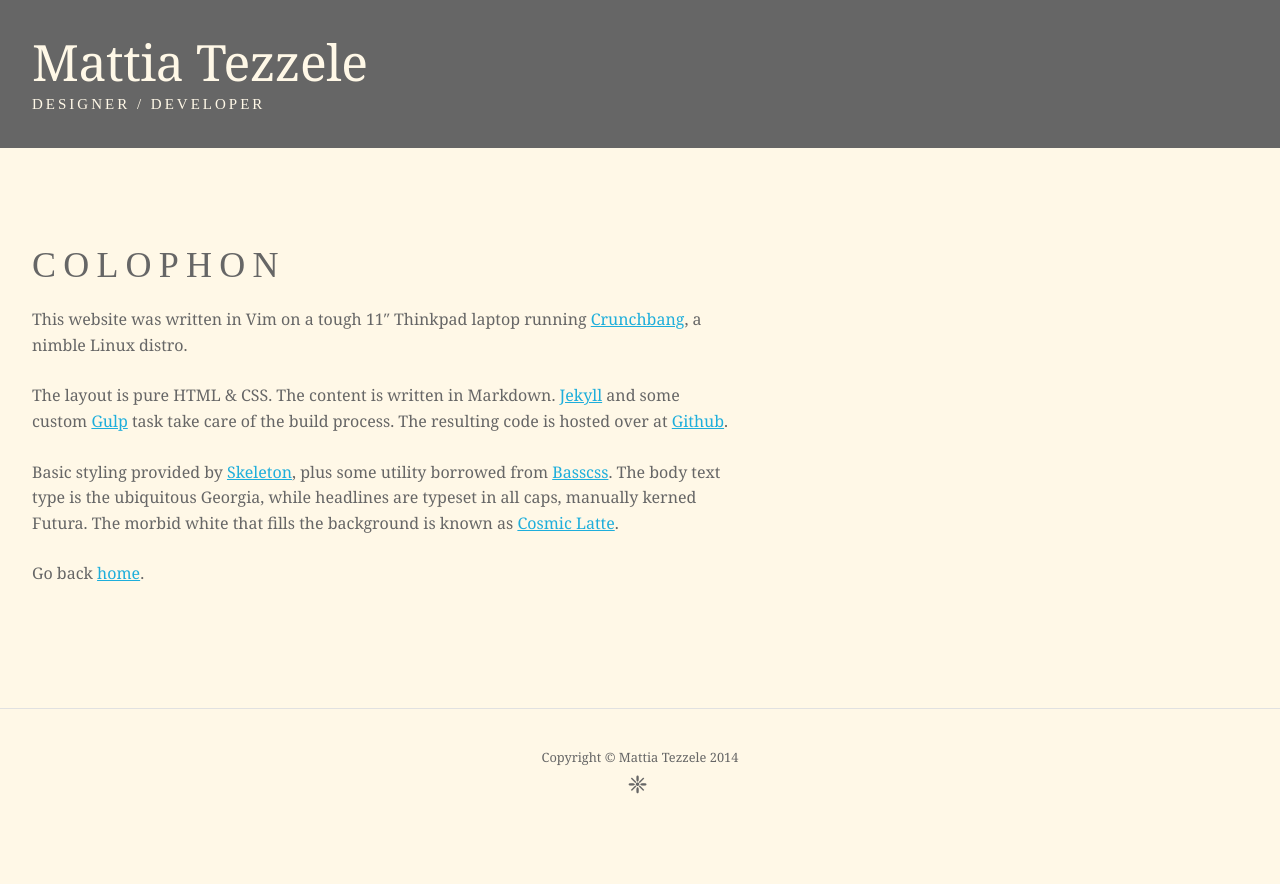
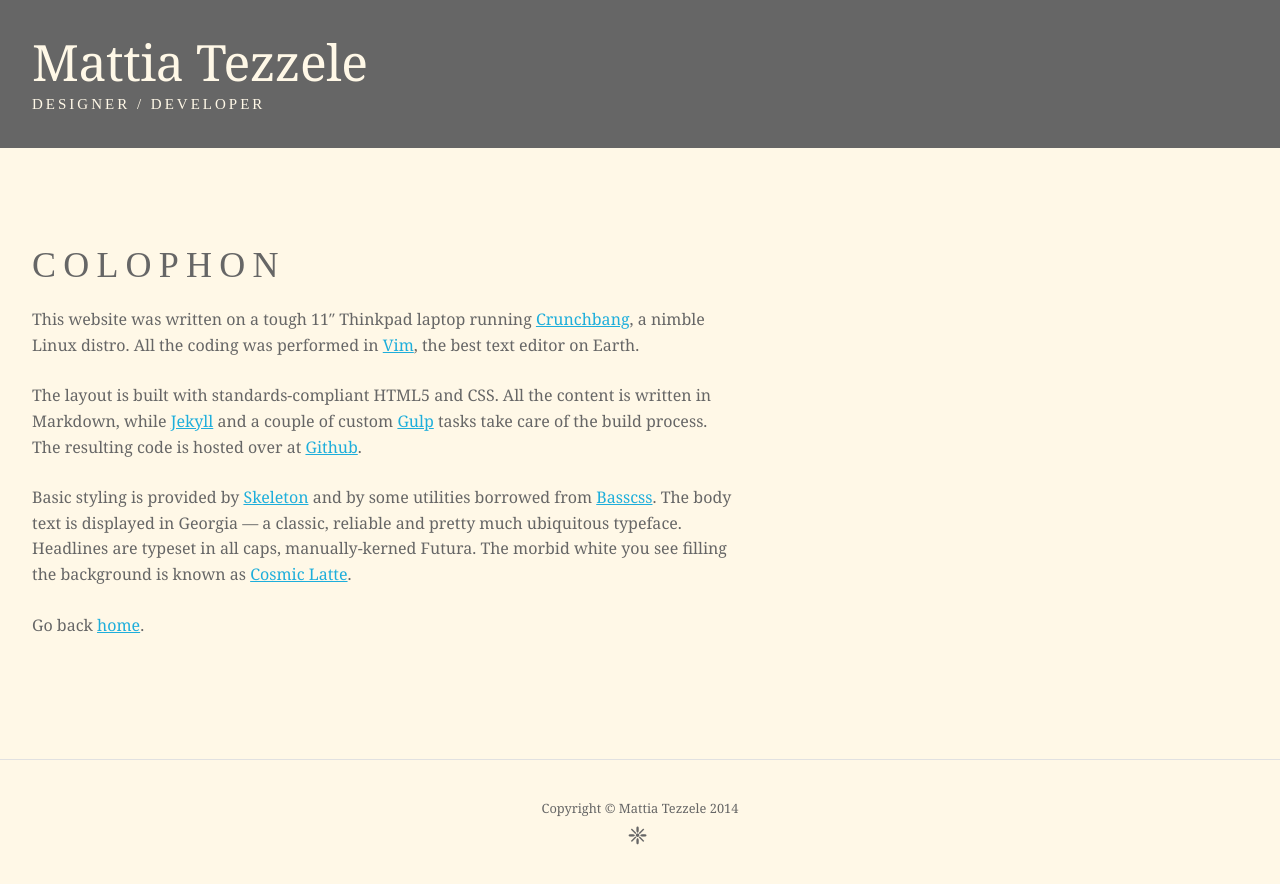
Before and after one commit to mrzool/mrzool.github.io, a Jekyll site: the page built from colophon/index.md, in a window 1280 px wide. Shown: the top 884 px of the page. Built offline with Jekyll 4.4.1, drawn with Linux system fonts in a browser that asks for light colours.

Commit message:
Moar content, the colophon is done

```diff
--- a/colophon/index.md
+++ b/colophon/index.md
@@ -5,10 +5,10 @@
 
 # {{page.title}}
 
-This website was written in Vim on a tough 11&Prime; Thinkpad laptop running [Crunchbang](http://crunchbang.org/), a nimble Linux distro.
+This website was written on a tough 11&Prime; Thinkpad laptop running [Crunchbang](http://crunchbang.org/), a nimble Linux distro. All the coding was performed in [Vim](http://www.vim.org/), the best text editor on Earth.
 
-The layout is pure HTML &amp; CSS. The content is written in Markdown. [Jekyll](http://jekyllrb.com/) and some custom [Gulp](http://gulpjs.com/) task take care of the build process. The resulting code is hosted over at [Github](https://github.com/).
+The layout is built with standards-compliant HTML5 and CSS. All the content is written in Markdown, while [Jekyll](http://jekyllrb.com/) and a couple of custom [Gulp](http://gulpjs.com/) tasks take care of the build process. The resulting code is hosted over at [Github](https://github.com/).
 
-Basic styling provided by [Skeleton](http://getskeleton.com/), plus some utility borrowed from [Basscss](http://www.basscss.com/).  The body text type is the ubiquitous Georgia, while headlines are typeset in all caps, manually kerned Futura. The morbid white that fills the background is known as [Cosmic Latte](http://en.wikipedia.org/wiki/Cosmic_latte).
+Basic styling is provided by [Skeleton](http://getskeleton.com/) and by some utilities borrowed from [Basscss](http://www.basscss.com/).  The body text is displayed in Georgia --- a classic, reliable and pretty much ubiquitous typeface. Headlines are typeset in all caps, manually-kerned Futura. The morbid white you see filling the background is known as [Cosmic Latte](http://en.wikipedia.org/wiki/Cosmic_latte).
 
 Go back [home](/).
```
